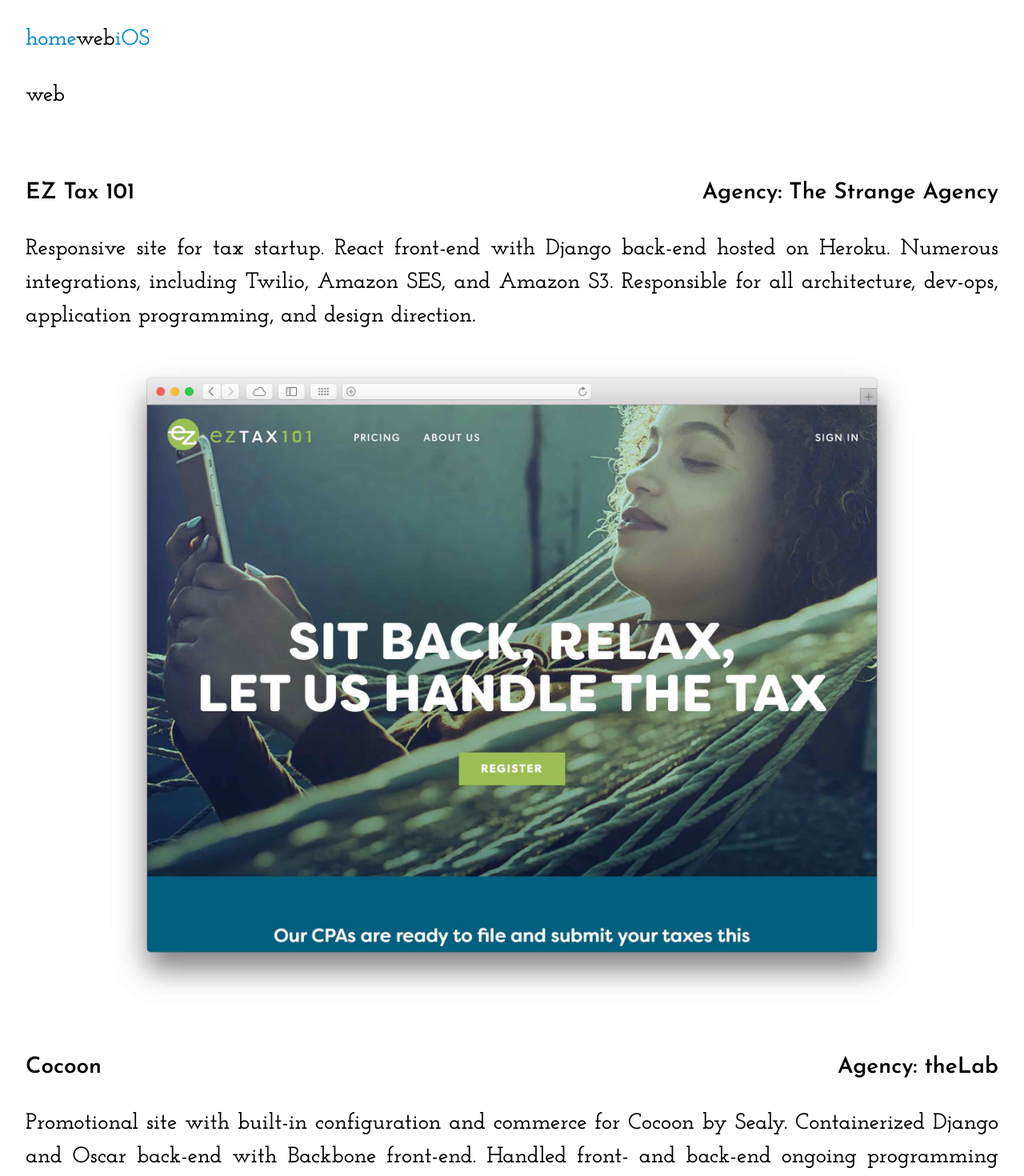
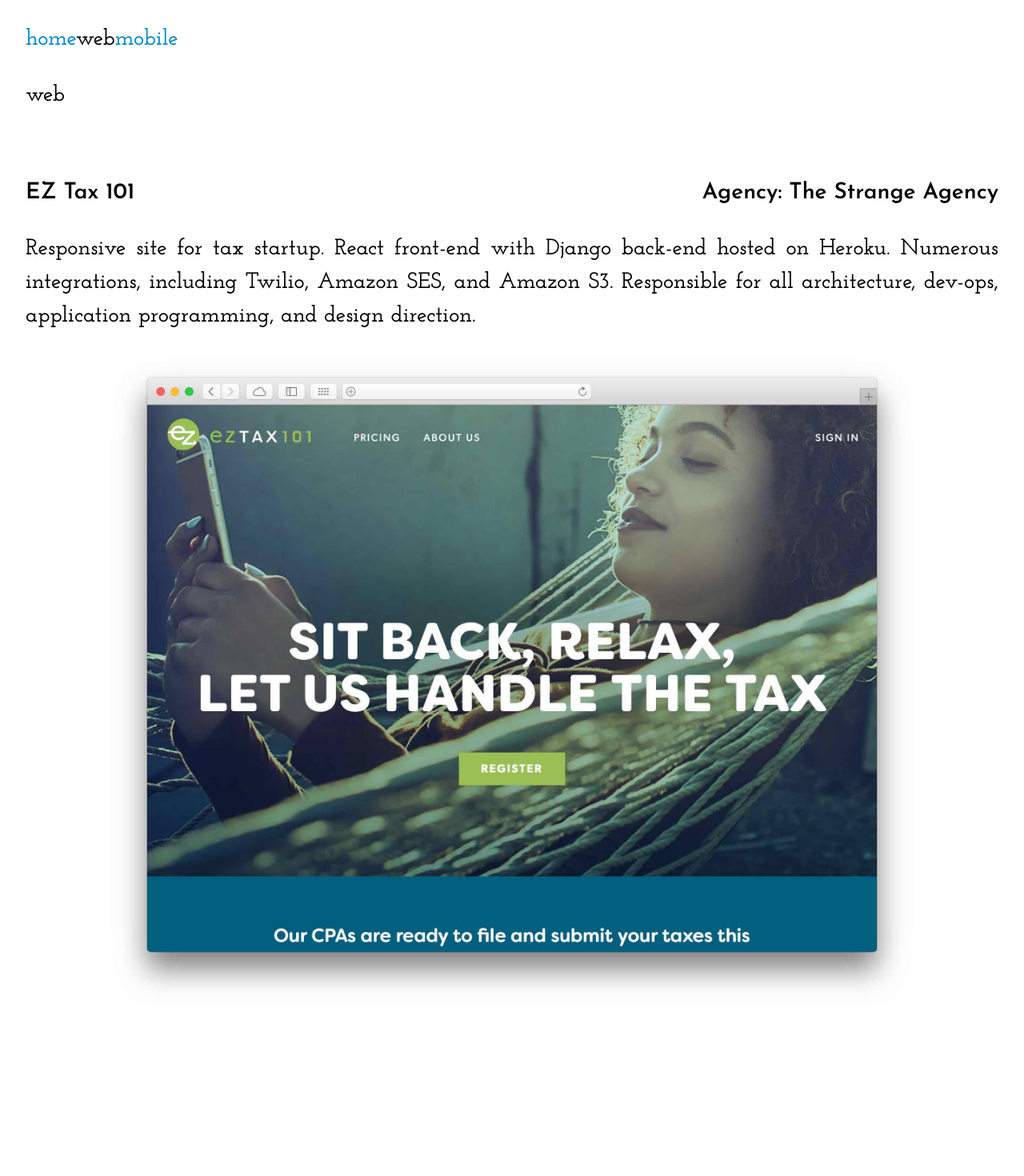
Before and after one commit to lucaskuzma/lk-site, a Vue app: page /#/web in a window 1280 px wide. Shown: the top 1470 px of the page at 80% size. After the commit the page ends 1389 px from the top, so only its background shows below. Built offline with nearby package versions, Linux system fonts and the light colour scheme.

Commit message:
adds filtering project by type

```diff
--- a/src/components/Home.vue
+++ b/src/components/Home.vue
@@ -3,7 +3,7 @@
     <div>
       <p>Lucas Kuzma is an itinerant <a title="The Strange Agency" href="http://the.strange.agency" target="_blank">application programmer</a> and <a title="Strange Software" href="http://strange.software">creative coder</a></p>
 
-      <p>focused on <router-link to="/web">web</router-link> and <router-link to="/ios">iOS</router-link></p>
+      <p>focused on <router-link to="/web">web</router-link> and <router-link to="/mobile">mobile</router-link></p>
 
       <p>with a <a href="http://lucaskuzma.github.io/docs/cv/kuzma.html">background</a> in computer science, media art, music, and audio analysis, synthesis, and visualization</p>
 
--- a/src/components/Portfolio.vue
+++ b/src/components/Portfolio.vue
@@ -7,25 +7,21 @@
       <router-link v-if="section != 'web'" to="/web">web</router-link>
       <span v-else>web</span>
 
-      <router-link v-if="section != 'ios'" to="/ios">iOS</router-link>
-      <span v-else>iOS</span>
+      <router-link v-if="section != 'mobile'" to="/mobile">mobile</router-link>
+      <span v-else>mobile</span>
     </p>
 
     <p>{{section}}</p>
     <div v-if="projects && projects.length">
       <div class="project" v-for="project of projects" :key="project.id">
-        <p>
-          <p class="name title">{{ project.name }}
-          <span class="agency title">Agency: {{ project.agency }}</span></p>
+
+        <div v-if="section == project.type">
+          <p class="name title">{{ project.name }}<span class="agency title">Agency: {{ project.agency }}</span></p>
+
           <p class="details">{{ project.details }}</p>
 
-          <!--<div v-if="project.images && project.images.length">-->
-            <!--<div v-for="image of project.images" :key="image.id">-->
-              <!--<img class="web-image" :src="'static/img/' + image" />{{image}}-->
-            <!--</div>-->
-          <!--</div>-->
-
           <img class="web-image" :src="'static/img/' + project.image" v-on:click="next(project)"/>
+        </div>
 
       </div>
     </div>
@@ -40,6 +36,7 @@
       {
         'name': 'EZ Tax 101',
         'agency': 'The Strange Agency',
+        'type': 'web',
         'details': 'Responsive site for tax startup. React front-end with Django back-end hosted on Heroku. Numerous integrations, including Twilio, Amazon SES, and Amazon S3. Responsible for all architecture, dev-ops, application programming, and design direction.',
         'images': [
           'tax-1.jpeg',
@@ -51,6 +48,7 @@
       {
         'name': 'Cocoon',
         'agency': 'theLab',
+        'type': 'mobile',
         'details': 'Promotional site with built-in configuration and commerce for Cocoon by Sealy. Containerized Django and Oscar back-end with Backbone front-end. Handled front- and back-end ongoing programming tasks and maintenance.',
         'images': [
           'cocoon-1.jpeg',
--- a/src/router/index.js
+++ b/src/router/index.js
@@ -18,9 +18,9 @@
       props: { section: 'web' }
     },
     {
-      path: '/ios',
+      path: '/mobile',
       component: Portfolio,
-      props: { section: 'ios' }
+      props: { section: 'mobile' }
     }
   ]
 })
```
